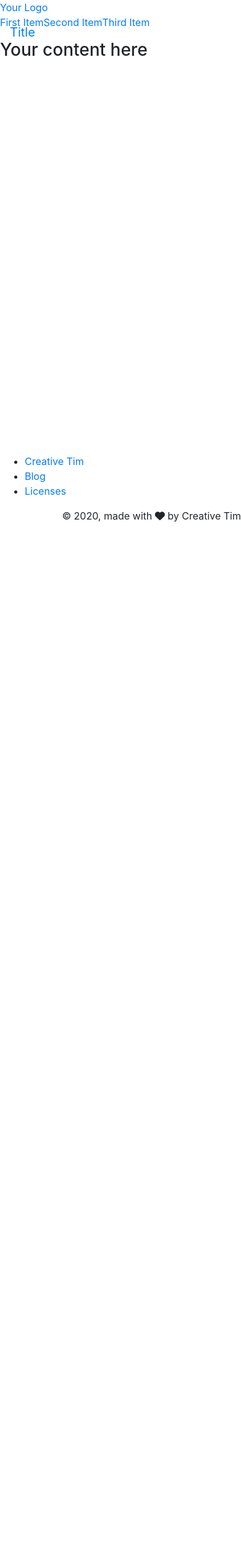
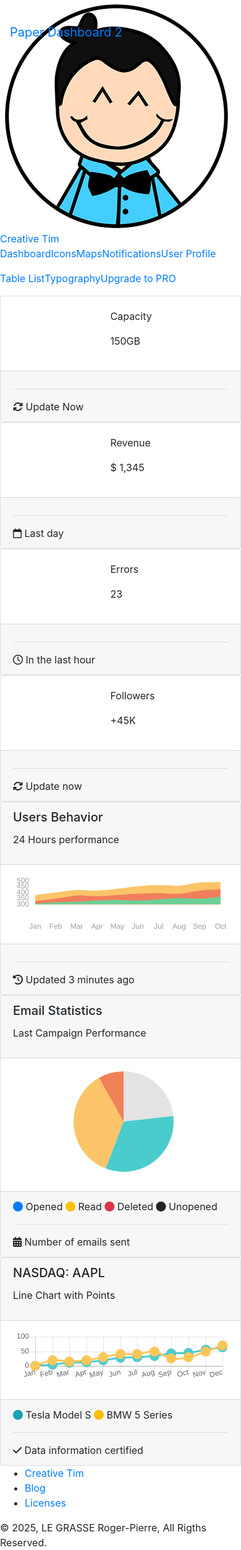
Before and after one commit to Roger45130/annonceo, a PHP site: page /admin/index.php in a window 390 px wide. Shown: the whole page at 62% size. Before the commit the page ends 842 px from the top, so only its background shows below. Run offline with PHP 8.4, Linux system fonts and the light colour scheme; some libraries are stand-ins or nearby versions.

Commit message:
MaJ 24022025 1500 Index-Header-Footer Front & Back

```diff
--- a/admin/include/footer.php
+++ b/admin/include/footer.php
@@ -0,0 +1,45 @@
+<footer class="footer footer-black  footer-white ">
+    <div class="container-fluid">
+        <div class="row">
+            <nav class="footer-nav">
+                <ul>
+                    <li><a href="https://www.creative-tim.com" target="_blank">Creative Tim</a></li>
+                    <li><a href="https://www.creative-tim.com/blog" target="_blank">Blog</a></li>
+                    <li><a href="https://www.creative-tim.com/license" target="_blank">Licenses</a></li>
+                </ul>
+            </nav>
+            <div class="credits ml-auto">
+                <span class="copyright">
+                    © <script>
+                        document.write(new Date().getFullYear())
+                    </script>, LE GRASSE Roger-Pierre, All Rigths Reserved.
+                </span>
+            </div>
+        </div>
+    </div>
+</footer>
+</div>
+</div>
+<!--   Core JS Files   -->
+<script src="../assets/js/core/jquery.min.js"></script>
+<script src="../assets/js/core/popper.min.js"></script>
+<script src="../assets/js/core/bootstrap.min.js"></script>
+<script src="../assets/js/plugins/perfect-scrollbar.jquery.min.js"></script>
+<!--  Google Maps Plugin    -->
+<script src="https://maps.googleapis.com/maps/api/js?key=YOUR_KEY_HERE"></script>
+<!-- Chart JS -->
+<script src="../assets/js/plugins/chartjs.min.js"></script>
+<!--  Notifications Plugin    -->
+<script src="../assets/js/plugins/bootstrap-notify.js"></script>
+<!-- Control Center for Now Ui Dashboard: parallax effects, scripts for the example pages etc -->
+<script src="../assets/js/paper-dashboard.min.js?v=2.0.1" type="text/javascript"></script><!-- Paper Dashboard DEMO methods, don't include it in your project! -->
+<script src="../assets/demo/demo.js"></script>
+<script>
+    $(document).ready(function() {
+        // Javascript method's body can be found in assets/assets-for-demo/js/demo.js
+        demo.initChartsPages();
+    });
+</script>
+</body>
+
+</html>
--- a/admin/include/header.php
+++ b/admin/include/header.php
@@ -0,0 +1,92 @@
+<!DOCTYPE html>
+<html lang="en">
+
+<head>
+    <meta charset="utf-8" />
+    <link rel="apple-touch-icon" sizes="76x76" href="../assets/img/apple-icon.png">
+    <link rel="icon" type="image/png" href="../assets/img/favicon.png">
+    <meta http-equiv="X-UA-Compatible" content="IE=edge,chrome=1" />
+    <title>
+        Paper Dashboard 2 by Creative Tim
+    </title>
+    <meta content='width=device-width, initial-scale=1.0, maximum-scale=1.0, user-scalable=0, shrink-to-fit=no' name='viewport' />
+    <!--     Fonts and icons     -->
+    <link href="https://fonts.googleapis.com/css?family=Montserrat:400,700,200" rel="stylesheet" />
+    <link href="https://maxcdn.bootstrapcdn.com/font-awesome/latest/css/font-awesome.min.css" rel="stylesheet">
+    <!-- CSS Files -->
+    <link href="../assets/css/bootstrap.min.css" rel="stylesheet" />
+    <link href="../assets/css/paper-dashboard.css?v=2.0.1" rel="stylesheet" />
+    <!-- CSS Just for demo purpose, don't include it in your project -->
+    <link href="../assets/demo/demo.css" rel="stylesheet" />
+</head>
+
+<body class="">
+    <div class="wrapper ">
+        <div class="sidebar" data-color="white" data-active-color="danger">
+            <div class="logo">
+                <a href="https://www.creative-tim.com" class="simple-text logo-mini">
+                    <div class="logo-image-small">
+                        <img src="../assets/img/logo-small.png">
+                    </div>
+                    <!-- <p>CT</p> -->
+                </a>
+                <a href="https://www.creative-tim.com" class="simple-text logo-normal">
+                    Creative Tim
+                    <!-- <div class="logo-image-big">
+            <img src="../assets/img/logo-big.png">
+          </div> -->
+                </a>
+            </div>
+            <div class="sidebar-wrapper">
+                <ul class="nav">
+                    <li class="active ">
+                        <a href="./dashboard.html">
+                            <i class="nc-icon nc-bank"></i>
+                            <p>Dashboard</p>
+                        </a>
+                    </li>
+                    <li>
+                        <a href="./icons.html">
+                            <i class="nc-icon nc-diamond"></i>
+                            <p>Icons</p>
+                        </a>
+                    </li>
+                    <li>
+                        <a href="./map.html">
+                            <i class="nc-icon nc-pin-3"></i>
+                            <p>Maps</p>
+                        </a>
+                    </li>
+                    <li>
+                        <a href="./notifications.html">
+                            <i class="nc-icon nc-bell-55"></i>
+                            <p>Notifications</p>
+                        </a>
+                    </li>
+                    <li>
+                        <a href="./user.html">
+                            <i class="nc-icon nc-single-02"></i>
+                            <p>User Profile</p>
+                        </a>
+                    </li>
+                    <li>
+                        <a href="./tables.html">
+                            <i class="nc-icon nc-tile-56"></i>
+                            <p>Table List</p>
+                        </a>
+                    </li>
+                    <li>
+                        <a href="./typography.html">
+                            <i class="nc-icon nc-caps-small"></i>
+                            <p>Typography</p>
+                        </a>
+                    </li>
+                    <li class="active-pro">
+                        <a href="./upgrade.html">
+                            <i class="nc-icon nc-spaceship"></i>
+                            <p>Upgrade to PRO</p>
+                        </a>
+                    </li>
+                </ul>
+            </div>
+        </div>
--- a/admin/index.php
+++ b/admin/index.php
@@ -1,66 +1,8 @@
-<!doctype html>
-<html lang="en">
+<?php
+require_once('include/header.php');
+?>
 
-<head>
-    <meta charset="utf-8" />
-    <link rel="apple-touch-icon" sizes="76x76" href="./assets/img/apple-icon.png">
-    <link rel="icon" type="image/png" href="./assets/img/favicon.png">
-    <meta http-equiv="X-UA-Compatible" content="IE=edge,chrome=1" />
-    <title>
-        Paper Dashboard 2 by Creative Tim
-    </title>
-    <meta content='width=device-width, initial-scale=1.0, maximum-scale=1.0, user-scalable=0, shrink-to-fit=no' name='viewport' />
-    <!--     Fonts and icons     -->
-    <link href="https://fonts.googleapis.com/css?family=Montserrat:400,700,200" rel="stylesheet" />
-    <link href="https://maxcdn.bootstrapcdn.com/font-awesome/latest/css/font-awesome.min.css" rel="stylesheet">
-    <!-- CSS Files -->
-    <link href="./assets/css/bootstrap.min.css" rel="stylesheet" />
-    <link href="./assets/css/paper-dashboard.css?v=2.0.1" rel="stylesheet" />
-    <!-- CSS Just for demo purpose, don't include it in your project -->
-    <link href="./assets/demo/demo.css" rel="stylesheet" />
-</head>
-
-<body class="">
-    <div class="wrapper ">
-        <div class="sidebar" data-color="white" data-active-color="danger">
-            <div class="logo">
-                <a href="https://www.creative-tim.com" class="simple-text logo-mini">
-                    <!-- <div class="logo-image-small">
-            <img src="./assets/img/logo-small.png">
-          </div> -->
-                    <!-- <p>CT</p> -->
-                </a>
-                <a href="https://www.creative-tim.com" class="simple-text logo-normal">
-                    Your Logo
-                    <!-- <div class="logo-image-big">
-            <img src="../assets/img/logo-big.png">
-          </div> -->
-                </a>
-            </div>
-            <div class="sidebar-wrapper">
-                <ul class="nav">
-                    <li class="active ">
-                        <a href="javascript:;">
-                            <i class="nc-icon nc-bank"></i>
-                            <p>First Item</p>
-                        </a>
-                    </li>
-                    <li>
-                        <a href="javascript:;">
-                            <i class="nc-icon nc-diamond"></i>
-                            <p>Second Item</p>
-                        </a>
-                    </li>
-                    <li>
-                        <a href="javascript:;">
-                            <i class="nc-icon nc-pin-3"></i>
-                            <p>Third Item</p>
-                        </a>
-                    </li>
-                </ul>
-            </div>
-        </div>
-        <div class="main-panel" style="height: 100vh;">
+<div class="main-panel">
     <!-- Navbar -->
     <nav class="navbar navbar-expand-lg navbar-absolute fixed-top navbar-transparent">
         <div class="container-fluid">
@@ -72,7 +14,7 @@
                         <span class="navbar-toggler-bar bar3"></span>
                     </button>
                 </div>
-                        <a class="navbar-brand" href="javascript:;">Title</a>
+                <a class="navbar-brand" href="javascript:;">Paper Dashboard 2</a>
             </div>
             <button class="navbar-toggler" type="button" data-toggle="collapse" data-target="#navigation" aria-controls="navigation-index" aria-expanded="false" aria-label="Toggle navigation">
                 <span class="navbar-toggler-bar navbar-kebab"></span>
@@ -91,6 +33,14 @@
                     </div>
                 </form>
                 <ul class="navbar-nav">
+                    <li class="nav-item">
+                        <a class="nav-link btn-magnify" href="javascript:;">
+                            <i class="nc-icon nc-layout-11"></i>
+                            <p>
+                                <span class="d-lg-none d-md-block">Stats</span>
+                            </p>
+                        </a>
+                    </li>
                     <li class="nav-item btn-rotate dropdown">
                         <a class="nav-link dropdown-toggle" href="http://example.com" id="navbarDropdownMenuLink" data-toggle="dropdown" aria-haspopup="true" aria-expanded="false">
                             <i class="nc-icon nc-bell-55"></i>
@@ -104,6 +54,14 @@
                             <a class="dropdown-item" href="#">Something else here</a>
                         </div>
                     </li>
+                    <li class="nav-item">
+                        <a class="nav-link btn-rotate" href="javascript:;">
+                            <i class="nc-icon nc-settings-gear-65"></i>
+                            <p>
+                                <span class="d-lg-none d-md-block">Account</span>
+                            </p>
+                        </a>
+                    </li>
                 </ul>
             </div>
         </div>
@@ -111,44 +69,182 @@
     <!-- End Navbar -->
     <div class="content">
         <div class="row">
-                    <div class="col-md-12">
-                        <h3 class="description">Your content here</h3>
+            <div class="col-lg-3 col-md-6 col-sm-6">
+                <div class="card card-stats">
+                    <div class="card-body ">
+                        <div class="row">
+                            <div class="col-5 col-md-4">
+                                <div class="icon-big text-center icon-warning">
+                                    <i class="nc-icon nc-globe text-warning"></i>
+                                </div>
+                            </div>
+                            <div class="col-7 col-md-8">
+                                <div class="numbers">
+                                    <p class="card-category">Capacity</p>
+                                    <p class="card-title">150GB
+                                    <p>
                                 </div>
                             </div>
                         </div>
-            <footer class="footer" style="position: absolute; bottom: 0; width: -webkit-fill-available;">
-                <div class="container-fluid">
-                    <div class="row">
-                        <nav class="footer-nav">
-                            <ul>
-                                <li><a href="https://www.creative-tim.com" target="_blank">Creative Tim</a></li>
-                                <li><a href="https://www.creative-tim.com/blog" target="_blank">Blog</a></li>
-                                <li><a href="https://www.creative-tim.com/license" target="_blank">Licenses</a></li>
-                            </ul>
-                        </nav>
-                        <div class="credits ml-auto">
-                            <span class="copyright">
-                                © 2020, made with <i class="fa fa-heart heart"></i> by Creative Tim
-                            </span>
+                    </div>
+                    <div class="card-footer ">
+                        <hr>
+                        <div class="stats">
+                            <i class="fa fa-refresh"></i>
+                            Update Now
                         </div>
                     </div>
                 </div>
-            </footer>
+            </div>
+            <div class="col-lg-3 col-md-6 col-sm-6">
+                <div class="card card-stats">
+                    <div class="card-body ">
+                        <div class="row">
+                            <div class="col-5 col-md-4">
+                                <div class="icon-big text-center icon-warning">
+                                    <i class="nc-icon nc-money-coins text-success"></i>
                                 </div>
                             </div>
-    <!--   Core JS Files   -->
-    <script src="./assets/js/core/jquery.min.js"></script>
-    <script src="./assets/js/core/popper.min.js"></script>
-    <script src="./assets/js/core/bootstrap.min.js"></script>
-    <script src="./assets/js/plugins/perfect-scrollbar.jquery.min.js"></script>
-    <!--  Google Maps Plugin    -->
-    <script src="https://maps.googleapis.com/maps/api/js?key=YOUR_KEY_HERE"></script>
-    <!-- Chart JS -->
-    <script src="./assets/js/plugins/chartjs.min.js"></script>
-    <!--  Notifications Plugin    -->
-    <script src="./assets/js/plugins/bootstrap-notify.js"></script>
-    <!-- Control Center for Now Ui Dashboard: parallax effects, scripts for the example pages etc -->
-    <script src="./assets/js/paper-dashboard.min.js?v=2.0.1" type="text/javascript"></script>
-</body>
+                            <div class="col-7 col-md-8">
+                                <div class="numbers">
+                                    <p class="card-category">Revenue</p>
+                                    <p class="card-title">$ 1,345
+                                    <p>
+                                </div>
+                            </div>
+                        </div>
+                    </div>
+                    <div class="card-footer ">
+                        <hr>
+                        <div class="stats">
+                            <i class="fa fa-calendar-o"></i>
+                            Last day
+                        </div>
+                    </div>
+                </div>
+            </div>
+            <div class="col-lg-3 col-md-6 col-sm-6">
+                <div class="card card-stats">
+                    <div class="card-body ">
+                        <div class="row">
+                            <div class="col-5 col-md-4">
+                                <div class="icon-big text-center icon-warning">
+                                    <i class="nc-icon nc-vector text-danger"></i>
+                                </div>
+                            </div>
+                            <div class="col-7 col-md-8">
+                                <div class="numbers">
+                                    <p class="card-category">Errors</p>
+                                    <p class="card-title">23
+                                    <p>
+                                </div>
+                            </div>
+                        </div>
+                    </div>
+                    <div class="card-footer ">
+                        <hr>
+                        <div class="stats">
+                            <i class="fa fa-clock-o"></i>
+                            In the last hour
+                        </div>
+                    </div>
+                </div>
+            </div>
+            <div class="col-lg-3 col-md-6 col-sm-6">
+                <div class="card card-stats">
+                    <div class="card-body ">
+                        <div class="row">
+                            <div class="col-5 col-md-4">
+                                <div class="icon-big text-center icon-warning">
+                                    <i class="nc-icon nc-favourite-28 text-primary"></i>
+                                </div>
+                            </div>
+                            <div class="col-7 col-md-8">
+                                <div class="numbers">
+                                    <p class="card-category">Followers</p>
+                                    <p class="card-title">+45K
+                                    <p>
+                                </div>
+                            </div>
+                        </div>
+                    </div>
+                    <div class="card-footer ">
+                        <hr>
+                        <div class="stats">
+                            <i class="fa fa-refresh"></i>
+                            Update now
+                        </div>
+                    </div>
+                </div>
+            </div>
+        </div>
+        <div class="row">
+            <div class="col-md-12">
+                <div class="card ">
+                    <div class="card-header ">
+                        <h5 class="card-title">Users Behavior</h5>
+                        <p class="card-category">24 Hours performance</p>
+                    </div>
+                    <div class="card-body ">
+                        <canvas id=chartHours width="400" height="100"></canvas>
+                    </div>
+                    <div class="card-footer ">
+                        <hr>
+                        <div class="stats">
+                            <i class="fa fa-history"></i> Updated 3 minutes ago
+                        </div>
+                    </div>
+                </div>
+            </div>
+        </div>
+        <div class="row">
+            <div class="col-md-4">
+                <div class="card ">
+                    <div class="card-header ">
+                        <h5 class="card-title">Email Statistics</h5>
+                        <p class="card-category">Last Campaign Performance</p>
+                    </div>
+                    <div class="card-body ">
+                        <canvas id="chartEmail"></canvas>
+                    </div>
+                    <div class="card-footer ">
+                        <div class="legend">
+                            <i class="fa fa-circle text-primary"></i> Opened
+                            <i class="fa fa-circle text-warning"></i> Read
+                            <i class="fa fa-circle text-danger"></i> Deleted
+                            <i class="fa fa-circle text-gray"></i> Unopened
+                        </div>
+                        <hr>
+                        <div class="stats">
+                            <i class="fa fa-calendar"></i> Number of emails sent
+                        </div>
+                    </div>
+                </div>
+            </div>
+            <div class="col-md-8">
+                <div class="card card-chart">
+                    <div class="card-header">
+                        <h5 class="card-title">NASDAQ: AAPL</h5>
+                        <p class="card-category">Line Chart with Points</p>
+                    </div>
+                    <div class="card-body">
+                        <canvas id="speedChart" width="400" height="100"></canvas>
+                    </div>
+                    <div class="card-footer">
+                        <div class="chart-legend">
+                            <i class="fa fa-circle text-info"></i> Tesla Model S
+                            <i class="fa fa-circle text-warning"></i> BMW 5 Series
+                        </div>
+                        <hr />
+                        <div class="card-stats">
+                            <i class="fa fa-check"></i> Data information certified
+                        </div>
+                    </div>
+                </div>
+            </div>
+        </div>
+    </div>
 
-</html>
+    <?php
+    require_once('include/footer.php');
+    ?>
```
Also changed, not shown: include/footer.php (+36 -0 lines), include/header.php (+108 -0 lines), index.php (+14 -0 lines). Lines whose indentation alone changed are shown as unchanged.
